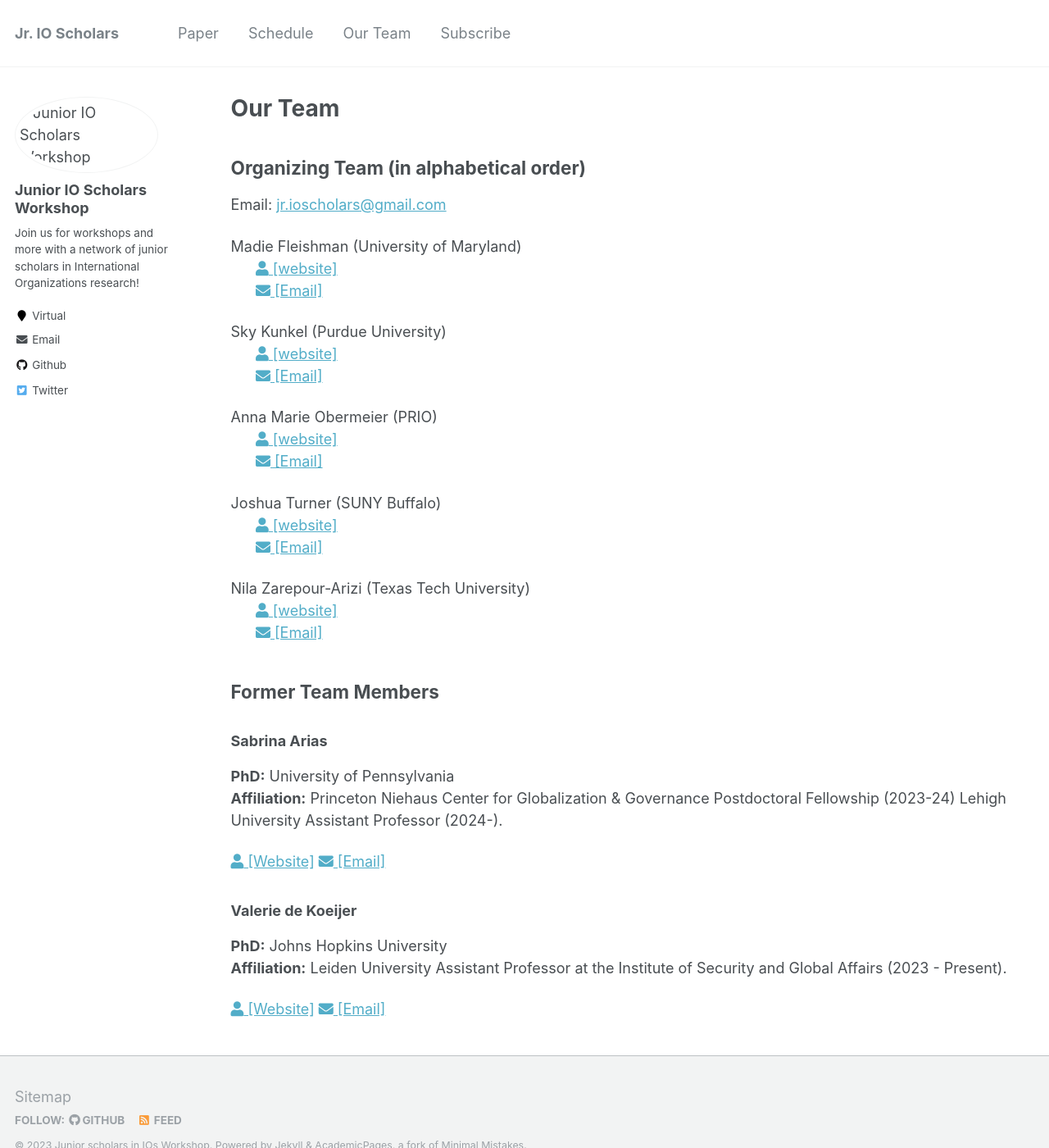
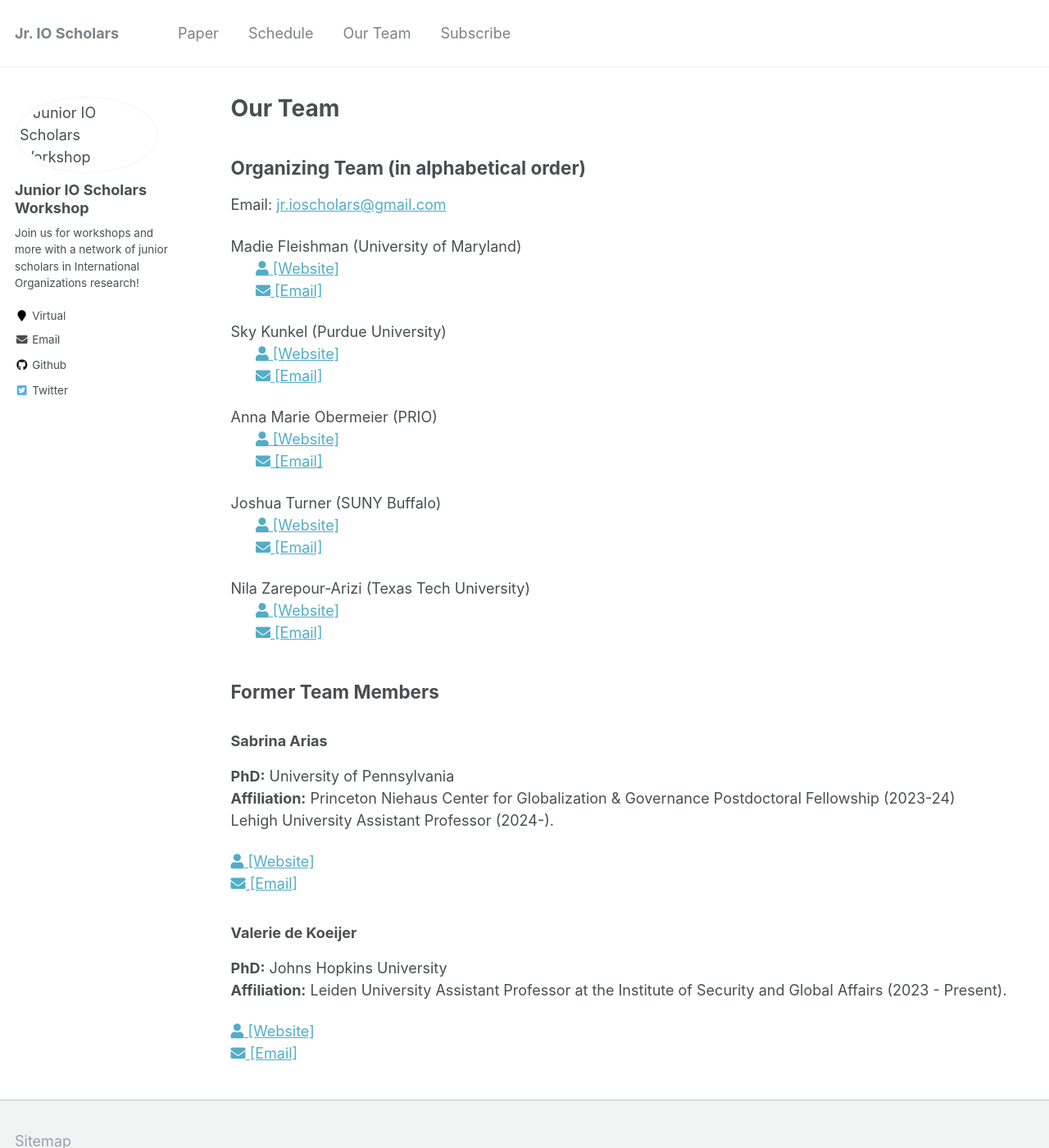
Before and after one commit to IO-workshop/IO-workshop.github.io, a Jekyll site: the page built from _pages/team.md, in a window 1280 px wide and 1400 px high. Shown: the whole window at 82% size. Built offline with Jekyll 4.4.1, drawn with Linux system fonts in a browser that asks for light colours.

Commit message:
Update team.md
adding line breaks, updating typos and whatnot

```diff
--- a/_pages/team.md
+++ b/_pages/team.md
@@ -10,23 +10,23 @@ author_profile: true
 Email: [jr.ioscholars@gmail.com](jr.ioscholars@gmail.com)
 
 Madie Fleishman (University of Maryland)
-<br>&nbsp;&nbsp;&nbsp;&nbsp;&nbsp;&nbsp;<span style="padding-right:5%"><a href='{{ "https://gvpt.umd.edu/gradprofile/fleishman/madeline"}}'><i class='fas fa-user'></i> [website]</a></span>
+<br>&nbsp;&nbsp;&nbsp;&nbsp;&nbsp;&nbsp;<span style="padding-right:5%"><a href='{{ "https://gvpt.umd.edu/gradprofile/fleishman/madeline"}}'><i class='fas fa-user'></i> [Website]</a></span>
 <br>&nbsp;&nbsp;&nbsp;&nbsp;&nbsp;&nbsp;<span style="padding-right:5%"><a href='{{ "mailto:mfleish@umd.edu"}}'><i class='fas fa-envelope'></i> [Email]</a></span>
 
 Sky Kunkel (Purdue University)
-<br>&nbsp;&nbsp;&nbsp;&nbsp;&nbsp;&nbsp;<span style="padding-right:5%"><a href='{{ "https://www.skytheacademic.com"}}'><i class='fas fa-user'></i> [website]</a></span>
+<br>&nbsp;&nbsp;&nbsp;&nbsp;&nbsp;&nbsp;<span style="padding-right:5%"><a href='{{ "https://www.skytheacademic.com"}}'><i class='fas fa-user'></i> [Website]</a></span>
 <br>&nbsp;&nbsp;&nbsp;&nbsp;&nbsp;&nbsp;<span style="padding-right:5%"><a href='{{ "mailto:kunkel3@purdue.edu"}}'><i class='fas fa-envelope'></i> [Email]</a></span>
 
 Anna Marie Obermeier (PRIO)
-<br>&nbsp;&nbsp;&nbsp;&nbsp;&nbsp;&nbsp;<span style="padding-right:5%"><a href='{{ "https://www.prio.org/people/11970"}}'><i class='fas fa-user'></i> [website]</a></span>
+<br>&nbsp;&nbsp;&nbsp;&nbsp;&nbsp;&nbsp;<span style="padding-right:5%"><a href='{{ "https://www.prio.org/people/11970"}}'><i class='fas fa-user'></i> [Website]</a></span>
 <br>&nbsp;&nbsp;&nbsp;&nbsp;&nbsp;&nbsp;<span style="padding-right:5%"><a href='{{ "mailto:annobe@prio.org"}}'><i class='fas fa-envelope'></i> [Email]</a></span>
 
 Joshua Turner (SUNY Buffalo)
-<br>&nbsp;&nbsp;&nbsp;&nbsp;&nbsp;&nbsp;<span style="padding-right:5%"><a href='{{ "https://www.joshuaaturner.com/"}}'><i class='fas fa-user'></i> [website]</a></span>
+<br>&nbsp;&nbsp;&nbsp;&nbsp;&nbsp;&nbsp;<span style="padding-right:5%"><a href='{{ "https://www.joshuaaturner.com/"}}'><i class='fas fa-user'></i> [Website]</a></span>
 <br>&nbsp;&nbsp;&nbsp;&nbsp;&nbsp;&nbsp;<span style="padding-right:5%"><a href='{{ "mailto:turner2@buffalo.edu"}}'><i class='fas fa-envelope'></i> [Email]</a></span>
 
 Nila Zarepour-Arizi (Texas Tech University)
-<br>&nbsp;&nbsp;&nbsp;&nbsp;&nbsp;&nbsp;<span style="padding-right:5%"><a href='{{ "https://www.depts.ttu.edu/politicalscience/Graduate_Students/Current_Grad_Students.php"}}'><i class='fas fa-user'></i> [website]</a></span>
+<br>&nbsp;&nbsp;&nbsp;&nbsp;&nbsp;&nbsp;<span style="padding-right:5%"><a href='{{ "https://www.depts.ttu.edu/politicalscience/Graduate_Students/Current_Grad_Students.php"}}'><i class='fas fa-user'></i> [Website]</a></span>
 <br>&nbsp;&nbsp;&nbsp;&nbsp;&nbsp;&nbsp;<span style="padding-right:5%"><a href='{{ "mailto:nila.zarepour-arizi@ttu.edu"}}'><i class='fas fa-envelope'></i> [Email]</a></span>
 
 <!-- Former Team Members -->
@@ -37,11 +37,11 @@ Nila Zarepour-Arizi (Texas Tech University)
     <h3>Sabrina Arias</h3>
     <p>
       <strong>PhD:</strong> University of Pennsylvania<br>
-      <strong>Affiliation:</strong> Princeton Niehaus Center for Globalization & Governance Postdoctoral Fellowship (2023-24)
+      <strong>Affiliation:</strong> Princeton Niehaus Center for Globalization & Governance Postdoctoral Fellowship (2023-24)<br>
       Lehigh University Assistant Professor (2024-).
     </p>
     <div class="member-links">
-      <a href="https://www.sabrinabarias.com/"><i class="fas fa-user"></i> [Website]</a>
+      <a href="https://www.sabrinabarias.com/"><i class="fas fa-user"></i> [Website]</a><br>
       <a href="mailto:sbarias20@gmail.com"><i class="fas fa-envelope"></i> [Email]</a>
     </div>
   </div>
@@ -53,7 +53,7 @@ Nila Zarepour-Arizi (Texas Tech University)
       <strong>Affiliation:</strong> Leiden University Assistant Professor at the Institute of Security and Global Affairs (2023 - Present).
     </p>
     <div class="member-links">
-      <a href="https://politicalscience.jhu.edu/directory/valerie-de-koeijer/"><i class="fas fa-user"></i> [Website]</a>
+      <a href="https://politicalscience.jhu.edu/directory/valerie-de-koeijer/"><i class="fas fa-user"></i> [Website]</a><br>
       <a href="mailto:vdekoei1@jhu.edu"><i class="fas fa-envelope"></i> [Email]</a>
     </div>
   </div>
@@ -61,11 +61,12 @@ Nila Zarepour-Arizi (Texas Tech University)
 
 
 
+
 <!--
 Sabrina Arias (UPenn)
-<br>&nbsp;&nbsp;&nbsp;&nbsp;&nbsp;&nbsp;<span style="padding-right:5%"><a href='{{ "https://www.sabrinabarias.com/"}}'><i class='fas fa-user'></i> [website]</a></span>
+<br>&nbsp;&nbsp;&nbsp;&nbsp;&nbsp;&nbsp;<span style="padding-right:5%"><a href='{{ "https://www.sabrinabarias.com/"}}'><i class='fas fa-user'></i> [Website]</a></span>
 <br>&nbsp;&nbsp;&nbsp;&nbsp;&nbsp;&nbsp;<span style="padding-right:5%"><a href='{{ "mailto:sbarias20@gmail.com"}}'><i class='fas fa-envelope'></i> [Email]</a></span>
 
 Valerie de Koeijer (Johns Hopkins University)
-<br>&nbsp;&nbsp;&nbsp;&nbsp;&nbsp;&nbsp;<span style="padding-right:5%"><a href='{{ "https://www.universiteitleiden.nl/en/staffmembers/valerie-de-koeijer"}}'><i class='fas fa-user'></i> [website]</a></span>
+<br>&nbsp;&nbsp;&nbsp;&nbsp;&nbsp;&nbsp;<span style="padding-right:5%"><a href='{{ "https://www.universiteitleiden.nl/en/staffmembers/valerie-de-koeijer"}}'><i class='fas fa-user'></i> [Website]</a></span>
 <br>&nbsp;&nbsp;&nbsp;&nbsp;&nbsp;&nbsp;<span style="padding-right:5%"><a href='{{ "mailto:vdekoei1@jhu.edu"}}'><i class='fas fa-envelope'></i> [Email]</a></span> -->
```
